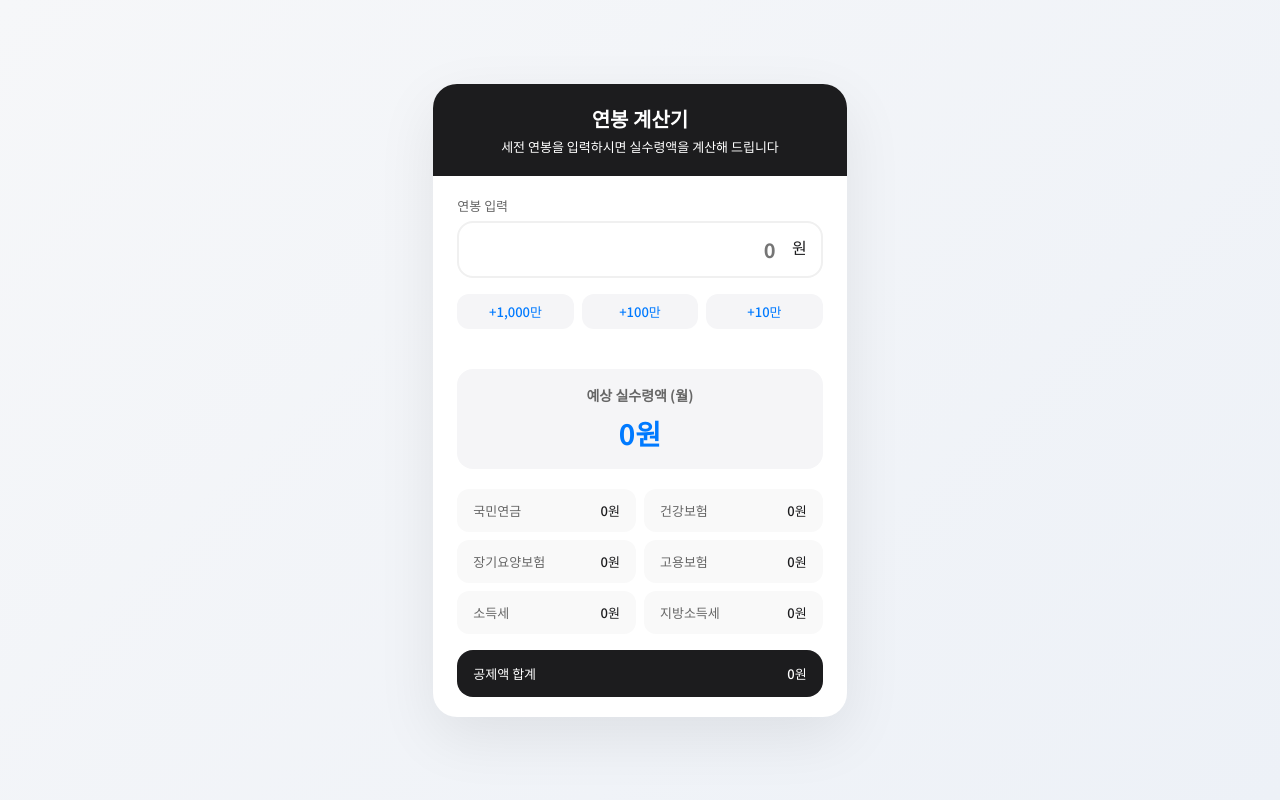
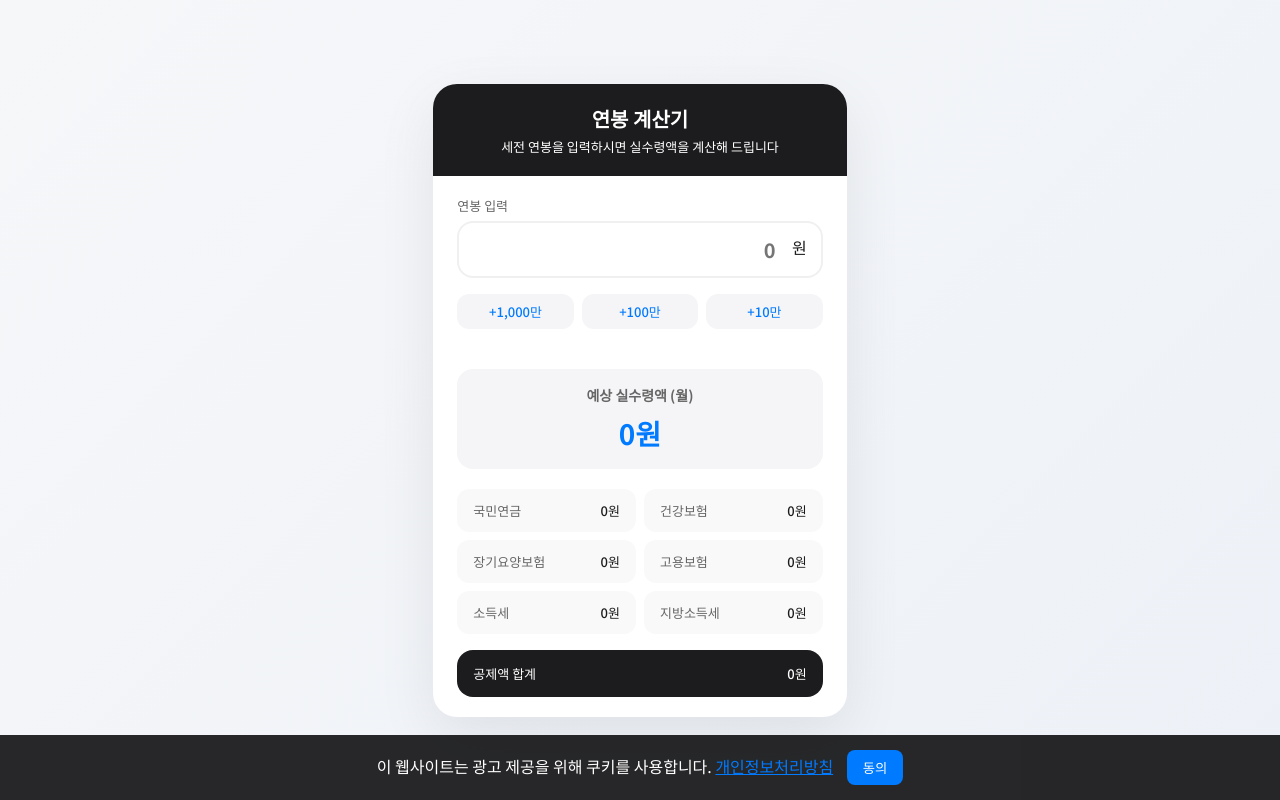
Before and after one commit to from0731and/salary-calculator, a plain HTML site: page index.html in a window 1280 px wide. Drawn offline with Linux system fonts and the light colour scheme.

Commit message:
Update index.html

```diff
--- a/index.html
+++ b/index.html
@@ -7,7 +7,7 @@
     <meta name="description" content="연봉 실수령액을 계산해주는 계산기입니다. 4대보험과 세금을 반영한 정확한 실수령액을 확인하세요.">
 
     <!-- AdSense 코드 추가 -->
-    <script async src="https://pagead2.googlesyndication.com/pagead/js/adsbygoogle.js?client=ca-pub-YOUR_PUBLISHER_ID"
+    <script async src="https://pagead2.googlesyndication.com/pagead/js/adsbygoogle.js?client=ca-pub-3923351646866251"
      crossorigin="anonymous"></script>
 
     <link href="https://fonts.googleapis.com/css2?family=Noto+Sans+KR:wght@400;500;700&display=swap" rel="stylesheet">
@@ -228,7 +228,30 @@
             max-width: 460px;
             margin: 20px auto;
             text-align: center;
-            overflow: hidden;
+        }
+
+        /* 쿠키 동의 배너 스타일 */
+        .cookie-consent {
+            position: fixed;
+            bottom: 0;
+            left: 0;
+            right: 0;
+            background: rgba(28, 28, 30, 0.95);
+            color: white;
+            padding: 15px;
+            text-align: center;
+            z-index: 1000;
+            display: none;
+        }
+
+        .cookie-consent button {
+            background: #007AFF;
+            border: none;
+            color: white;
+            padding: 8px 16px;
+            border-radius: 8px;
+            margin-left: 10px;
+            cursor: pointer;
         }
     </style>
 </head>
@@ -318,6 +341,13 @@
         </script>
     </div>
 
+    <!-- 쿠키 동의 배너 -->
+    <div class="cookie-consent" id="cookieConsent">
+        이 웹사이트는 광고 제공을 위해 쿠키를 사용합니다.
+        <a href="privacy-policy.html" style="color: #007AFF;">개인정보처리방침</a>
+        <button onclick="acceptCookies()">동의</button>
+    </div>
+
     <script>
         function addAmount(amount) {
             const input = document.getElementById('salary');
@@ -372,6 +402,18 @@
 
         // 입력 시 자동 계산
         document.getElementById('salary').addEventListener('input', calculate);
+
+        // 쿠키 동의 관련 스크립트
+        function acceptCookies() {
+            localStorage.setItem('cookieConsent', 'true');
+            document.getElementById('cookieConsent').style.display = 'none';
+        }
+
+        window.onload = function() {
+            if (!localStorage.getItem('cookieConsent')) {
+                document.getElementById('cookieConsent').style.display = 'block';
+            }
+        }
     </script>
 </body>
 </html>
```
